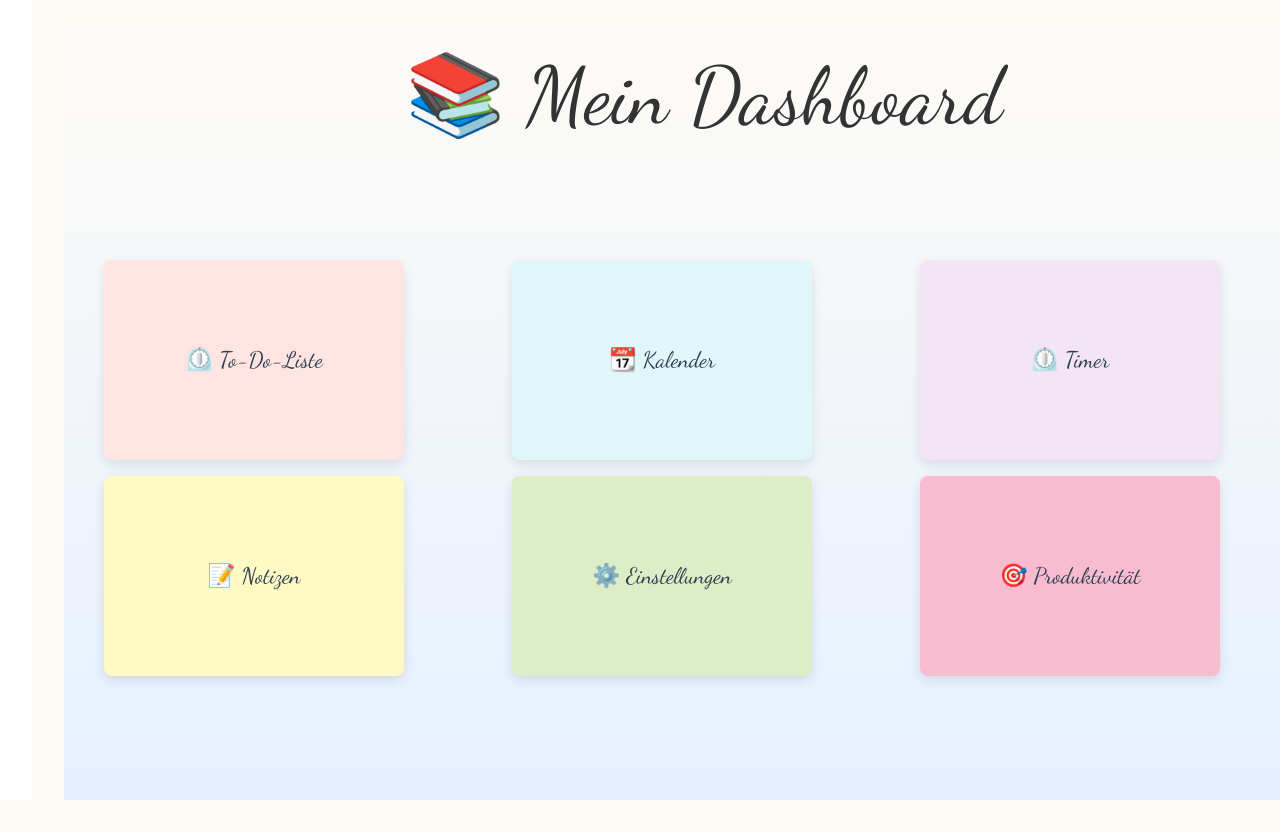
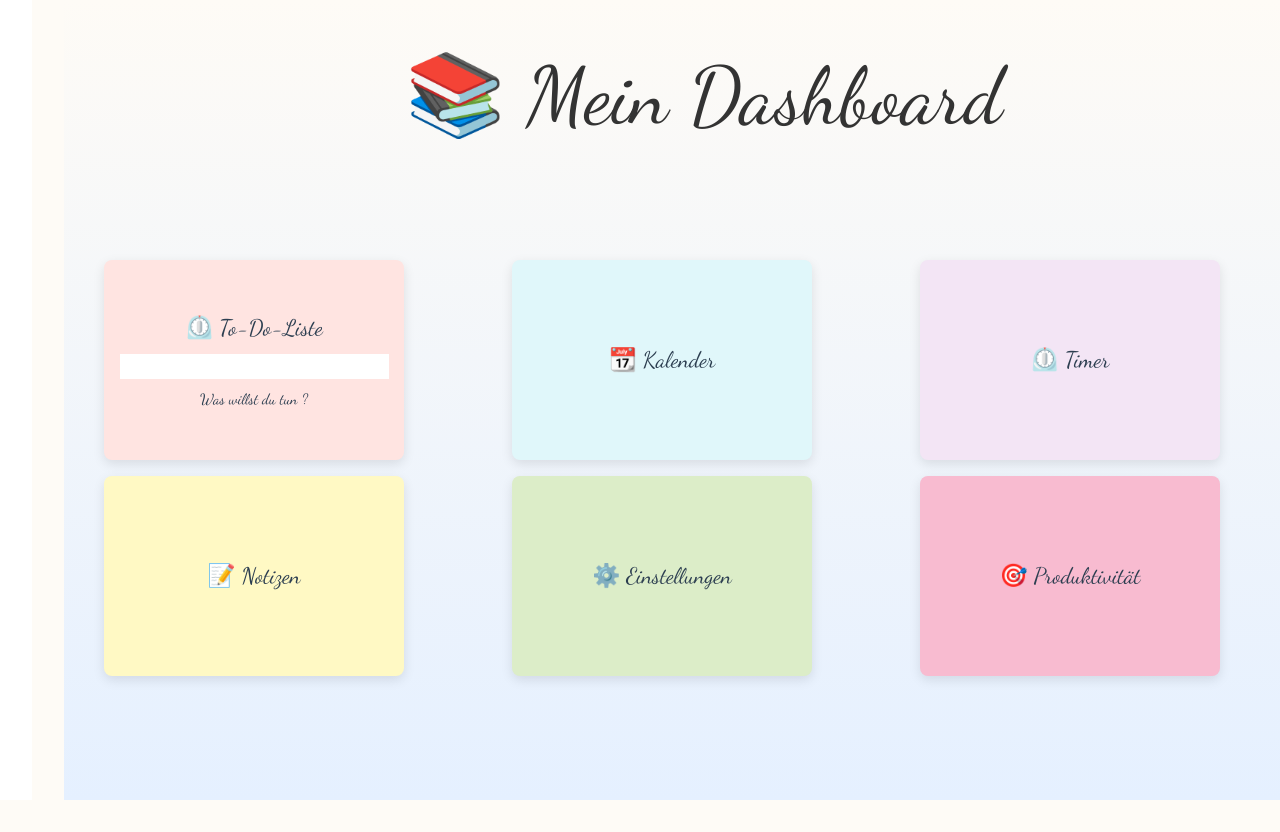
Before and after one commit to AnnavdInsel/My-Dashboard, a Vue app: page / in a window 1280 px wide. Shown: the top 832 px of the page. Built offline with nearby package versions, Linux system fonts and the light colour scheme.

Commit message:
test nr1

```diff
--- a/src/components/ToDoList.vue
+++ b/src/components/ToDoList.vue
@@ -1,6 +1,7 @@
 <template>
   <div class="to-do-list-wrapper">
     <h2>⏲️ To-Do-Liste</h2>
+    <input type="text" id="userInput">Was willst du tun ?
   </div>
 </template>
 
@@ -14,4 +15,10 @@
   background-color: #ffffff;
   border-radius: 0.5rem;
 }
+
+#userInput {
+  margin: .5rem;
+  border-style: none;
+  font-size: 20px;
+}
 </style>
```
